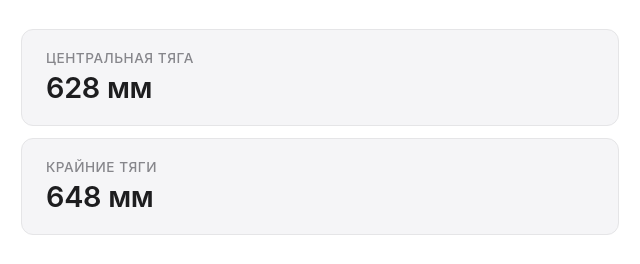
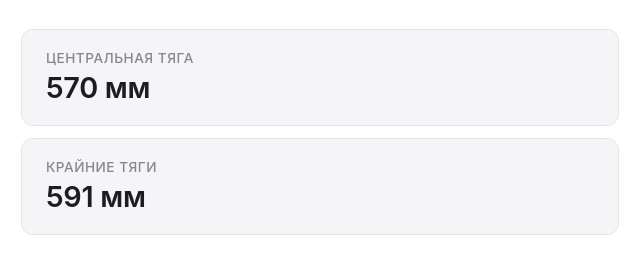
Before and after one commit to tinue619/t9gi, a plain HTML site: page index.html in a window 1280 px wide. Shown: the part 288-552 px from the top of the page, 320-960 px from the left. Drawn offline with Linux system fonts and the light colour scheme.

Commit message:
добавил отступы (depth - 30, height - 50)

```diff
--- a/index.html
+++ b/index.html
@@ -267,8 +267,8 @@
             const depth = parseFloat(document.getElementById('depth').value) || 0;
 
             const centerEffectiveDepth = depth - 100;
-            const centerCableLength = Math.sqrt(height * height + (centerEffectiveDepth - 20) * (centerEffectiveDepth - 20));
-            const sideCableLength = Math.sqrt(height * height + centerEffectiveDepth * centerEffectiveDepth + 100 * 100);
+            const centerCableLength = Math.sqrt((height - 50) * (height - 50) + (centerEffectiveDepth - 50) * (centerEffectiveDepth - 50));
+            const sideCableLength = Math.sqrt((height - 50) * (height - 50) + (centerEffectiveDepth - 30) * (centerEffectiveDepth - 30) + 100 * 100);
 
             document.getElementById('center_cable').textContent = Math.round(centerCableLength) + ' мм';
             document.getElementById('side_cables').textContent = Math.round(sideCableLength) + ' мм';
```
